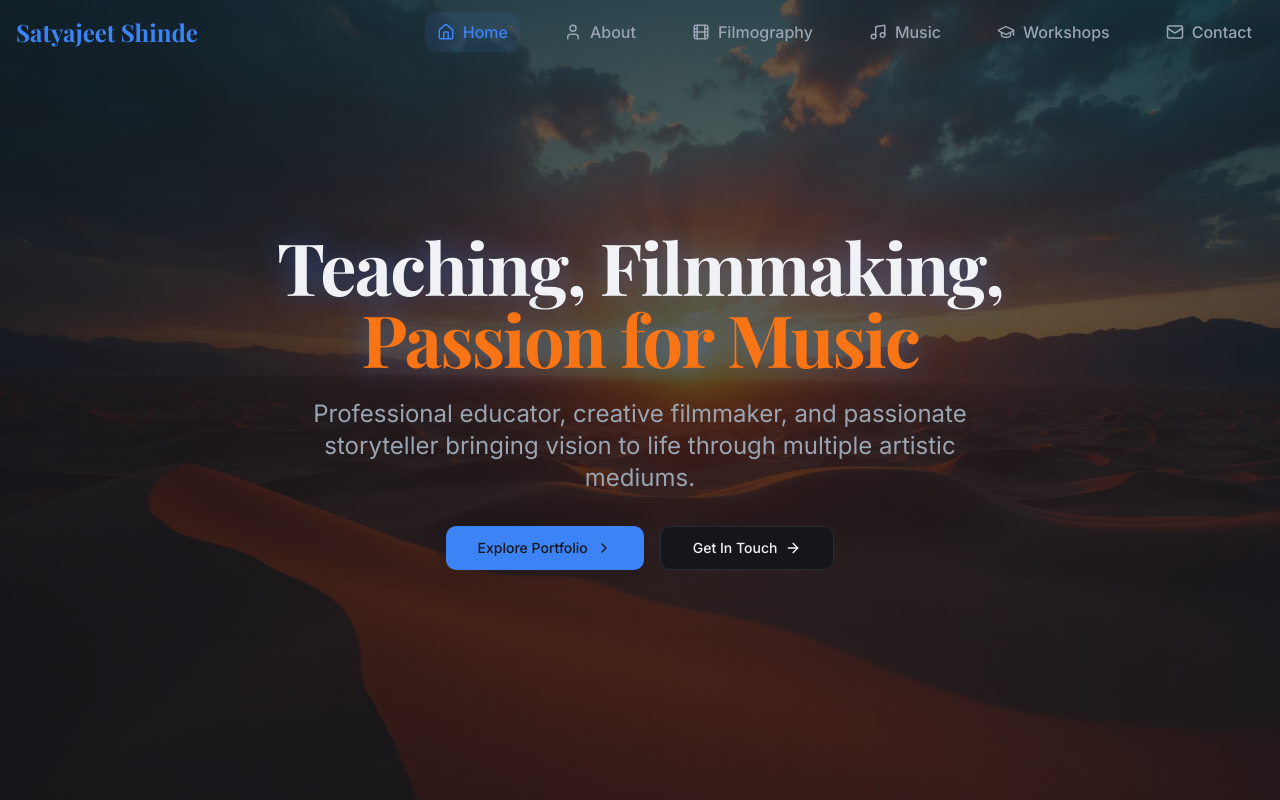
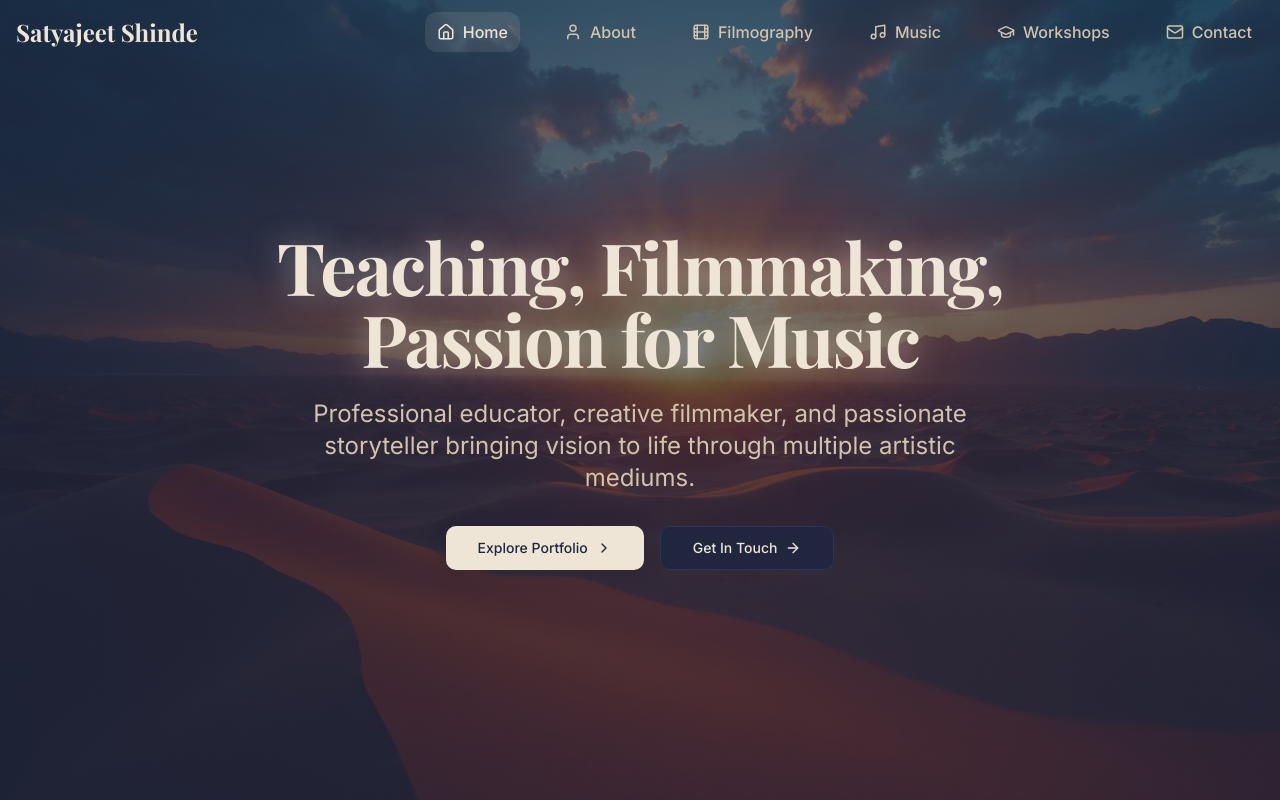
Before and after one commit to zenishxworld/satyajeet-artistry-hub, a React (Vite) app: page / in a window 1280 px wide. Shown: the top 800 px of the page. Built offline with nearby package versions, Linux system fonts and the light colour scheme.

Commit message:
Refactor: Apply new color palette
Update the website's color scheme to use only the specified HEX codes: #212842 and #FOE7D5. This change will affect the overall theme and styling of the portfolio.

```diff
--- a/src/index.css
+++ b/src/index.css
@@ -7,55 +7,54 @@
 /* Satyajeet Shinde Portfolio Design System */
 @layer base {
   :root {
-    /* Dark Portfolio Theme */
-    --background: 220 13% 9%;
-    --foreground: 210 20% 95%;
+    /* Two-Color Design System: Navy (#212842) & Cream (#F0E7D5) */
+    --background: 226 33% 18%;           /* #212842 - Dark Navy */
+    --foreground: 36 44% 89%;            /* #F0E7D5 - Warm Cream */
 
-    --card: 220 13% 11%;
-    --card-foreground: 210 20% 95%;
+    --card: 226 33% 20%;                 /* Slightly lighter navy */
+    --card-foreground: 36 44% 89%;       /* Cream text */
 
-    --popover: 220 13% 11%;
-    --popover-foreground: 210 20% 95%;
+    --popover: 226 33% 20%;              /* Navy for popovers */
+    --popover-foreground: 36 44% 89%;    /* Cream text */
 
-    --primary: 217 91% 60%;
-    --primary-foreground: 220 13% 9%;
+    --primary: 36 44% 89%;               /* Cream as primary */
+    --primary-foreground: 226 33% 18%;   /* Navy text on cream */
 
-    --secondary: 220 13% 15%;
-    --secondary-foreground: 210 20% 85%;
+    --secondary: 226 33% 25%;            /* Lighter navy variant */
+    --secondary-foreground: 36 44% 85%;  /* Slightly muted cream */
 
-    --muted: 220 13% 13%;
-    --muted-foreground: 215 14% 65%;
+    --muted: 226 33% 22%;                /* Muted navy */
+    --muted-foreground: 36 30% 75%;      /* Muted cream */
 
-    --accent: 25 95% 53%;
-    --accent-foreground: 220 13% 9%;
+    --accent: 36 44% 89%;                /* Cream accent */
+    --accent-foreground: 226 33% 18%;    /* Navy on cream */
 
-    --success: 142 76% 36%;
-    --success-foreground: 210 20% 95%;
+    --success: 36 44% 89%;               /* Cream for success */
+    --success-foreground: 226 33% 18%;   /* Navy text */
 
-    --destructive: 0 84% 60%;
-    --destructive-foreground: 210 20% 95%;
+    --destructive: 0 50% 60%;            /* Keep red for errors */
+    --destructive-foreground: 36 44% 89%; /* Cream text */
 
-    --border: 220 13% 18%;
-    --input: 220 13% 18%;
-    --ring: 217 91% 60%;
+    --border: 226 33% 30%;               /* Lighter navy for borders */
+    --input: 226 33% 25%;                /* Input background */
+    --ring: 36 44% 89%;                  /* Cream focus ring */
 
     --radius: 0.75rem;
 
     /* Custom Portfolio Colors */
-    --hero-gradient-from: 220 13% 9%;
-    --hero-gradient-to: 217 19% 12%;
-    --section-bg: 220 13% 11%;
-    --highlight: 25 95% 53%;
-    --sage: 142 76% 36%;
+    --hero-gradient-from: 226 33% 18%;   /* Navy gradient start */
+    --hero-gradient-to: 226 33% 22%;     /* Slightly lighter navy */
+    --section-bg: 226 33% 20%;           /* Section backgrounds */
+    --highlight: 36 44% 89%;             /* Cream highlights */
 
     /* Typography */
     --font-sans: 'Inter', system-ui, sans-serif;
     --font-display: 'Playfair Display', serif;
 
     /* Shadows & Effects */
-    --shadow-glow: 0 0 50px hsl(var(--primary) / 0.15);
-    --shadow-card: 0 10px 40px hsl(220 13% 5% / 0.4);
-    --shadow-soft: 0 4px 20px hsl(220 13% 5% / 0.2);
+    --shadow-glow: 0 0 50px hsl(36 44% 89% / 0.15);
+    --shadow-card: 0 10px 40px hsl(226 33% 10% / 0.4);
+    --shadow-soft: 0 4px 20px hsl(226 33% 15% / 0.2);
 
     /* Animations */
     --transition-smooth: all 0.3s cubic-bezier(0.4, 0, 0.2, 1);
@@ -100,8 +99,8 @@
   .hero-overlay {
     background: linear-gradient(
       45deg,
-      hsl(220 13% 9% / 0.8),
-      hsl(217 19% 12% / 0.6)
+      hsl(226 33% 18% / 0.8),
+      hsl(226 33% 22% / 0.6)
     );
   }
 
```
